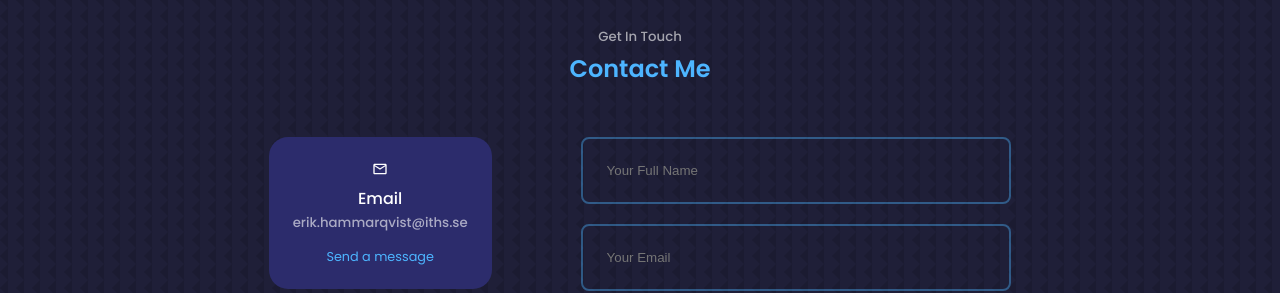
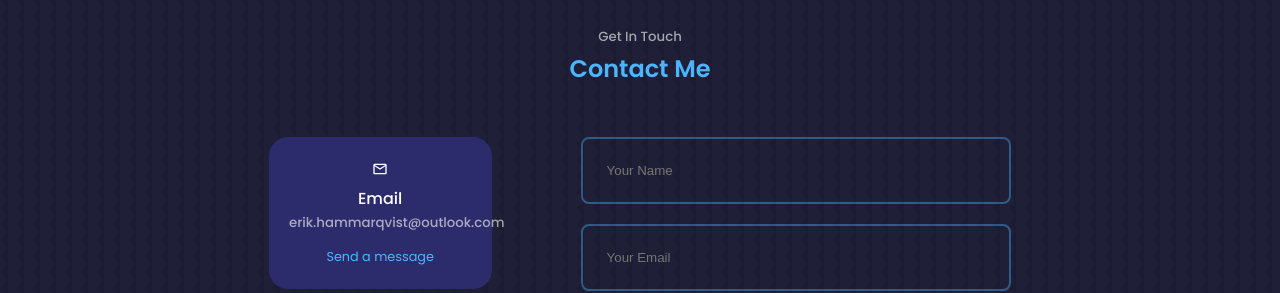
Before and after one commit to Atcheee/Porfolio, a React (Create React App) app: page / in a window 1280 px wide. Shown: the part 2520-2813 px from the top of the page. Built offline with nearby package versions, Linux system fonts and the light colour scheme.

Commit message:
Update Contact.jsx

```diff
--- a/src/components/contact/Contact.jsx
+++ b/src/components/contact/Contact.jsx
@@ -31,8 +31,8 @@ const Contact = () => {
           <article className="contact_option">
             <MdOutlineEmail className="contact_option.icon" />
             <h4>Email</h4>
-            <h5>erik.hammarqvist@iths.se</h5>
-            <a href="mailto:erik.hammarqvist@iths.se">Send a message</a>
+            <h5>erik.hammarqvist@outlook.com</h5>
+            <a href="mailto:erik.hammarqvist@outlook.com">Send a message</a>
           </article>
           <article className="contact_option">
             <BsLinkedin className="contact_option.icon" />
@@ -47,7 +47,7 @@ const Contact = () => {
           <input
             type="text"
             name="name"
-            placeholder="Your Full Name"
+            placeholder="Your Name"
             required
           />
           <input type="email" name="email" placeholder="Your Email" required />
```
